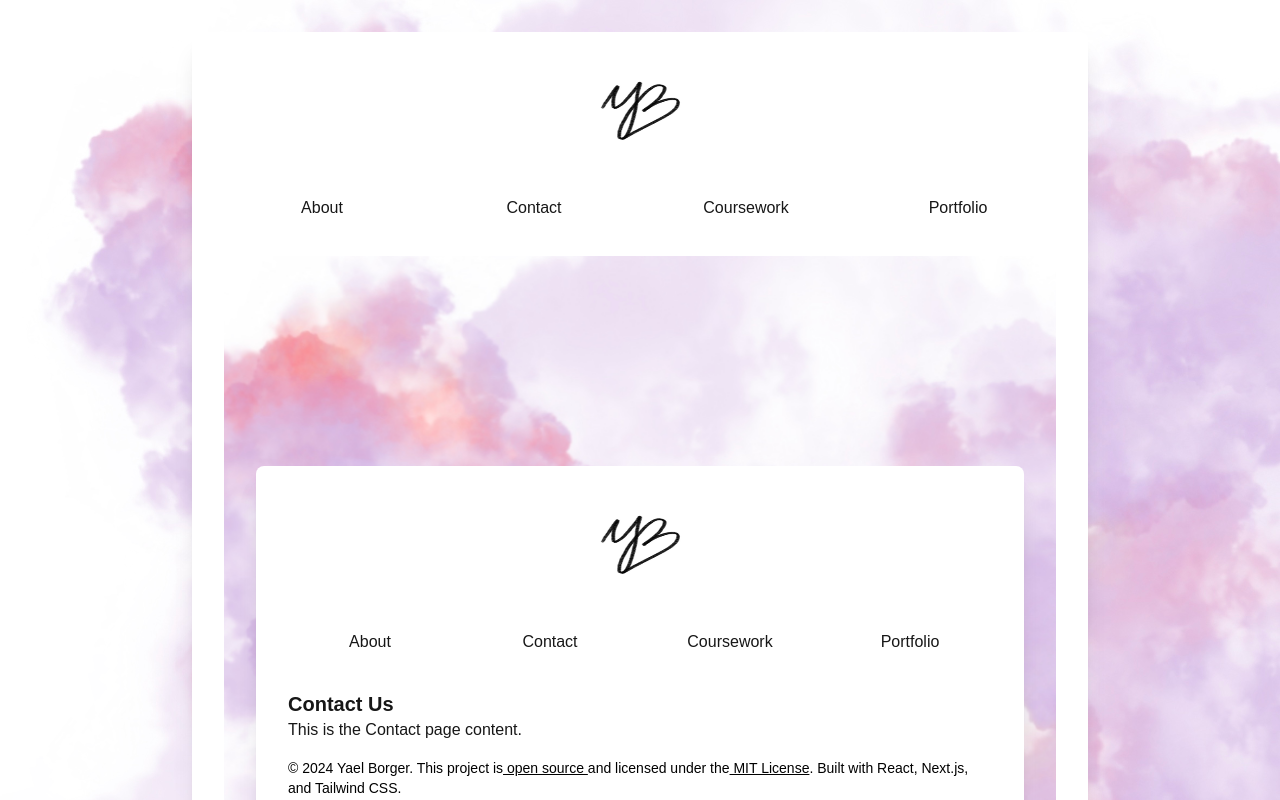
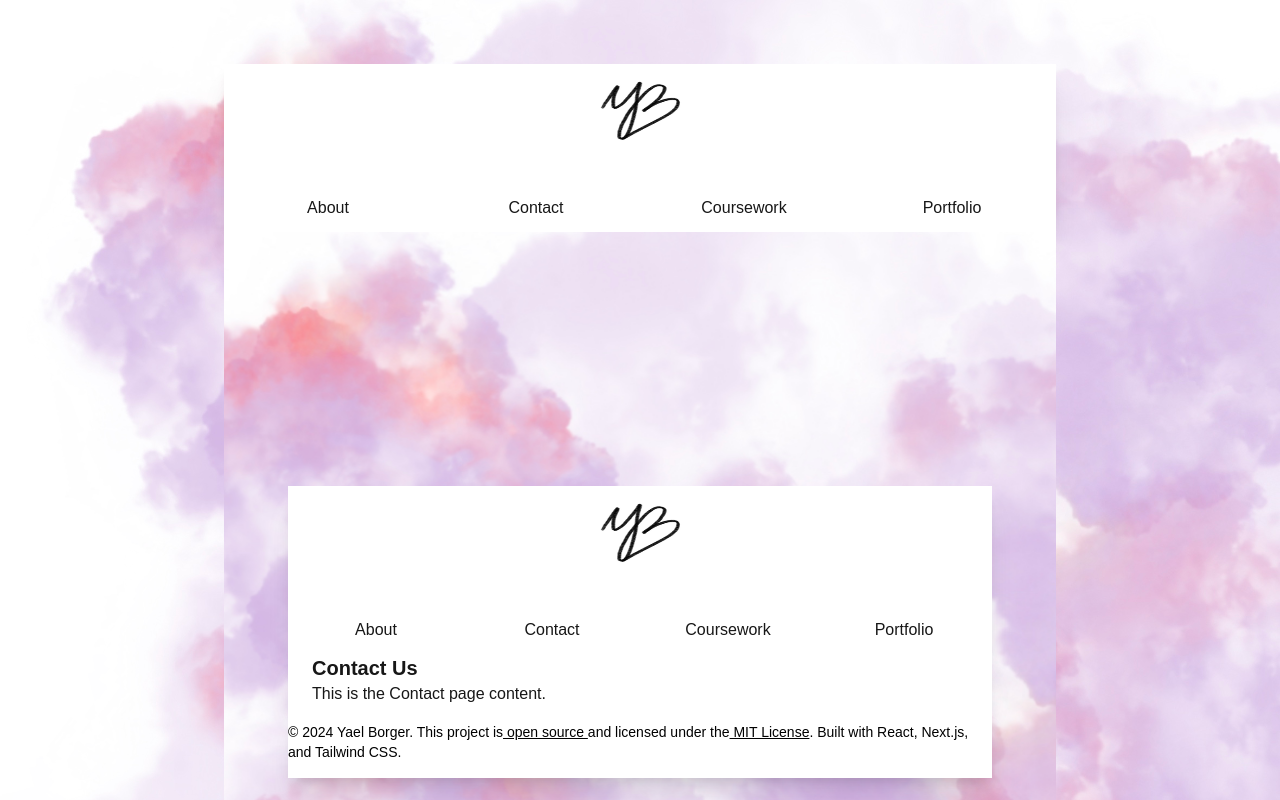
Before and after one commit to yborger/Personal-Website, a Next.js app: page /contact in a window 1280 px wide. Shown: the top 800 px of the page. Built offline with nearby package versions, Linux system fonts and the light colour scheme.

Commit message:
Adjusted spacing

```diff
--- a/app/about/page.tsx
+++ b/app/about/page.tsx
@@ -4,10 +4,12 @@ import Layout from '../layout';
 const About: React.FC = () => {
   return (
     <Layout>
-      <h2 className="text-xl font-bold">About Us</h2>
+      <section className="bg-white shadow-xl ">
+      <div className="ml-6 mr-6">
+      <h2 className="text-xl font-bold ">About Us</h2>
       <p>This is the About page content.</p>
     {/* Add more content as needed */}
-
+    </div></section>
     </Layout>
   );
 };
--- a/app/contact/page.tsx
+++ b/app/contact/page.tsx
@@ -4,8 +4,12 @@ import Layout from '../layout';
 const Contact: React.FC = () => {
   return (
     <Layout>
-      <h2 className="text-xl font-bold">Contact Us</h2>
+    <section className="bg-white shadow-xl ">
+    <div className="ml-6 mr-6">
+    <h2 className="text-xl font-bold">Contact Us</h2>
       <p>This is the Contact page content.</p>
+    </div>
+    </section>
     </Layout>
   );
 };
--- a/app/coursework/page.tsx
+++ b/app/coursework/page.tsx
@@ -4,10 +4,12 @@ import Layout from '../layout';
 const Coursework: React.FC = () => {
   return (
     <Layout>
-      <h2 className="text-xl font-bold">Coursework</h2>
+      <section className="bg-white shadow-xl ">
+      <div className="ml-6 mr-6">
+      <h2 className="text-xl font-bold text-center">Coursework</h2>
 
       {/* images for courses */}
-      <div className="flex flex-wrap justify-center gap-4 mt-6">
+      <div className="flex flex-wrap justify-center gap-4 ">
 
         {/* each image has special content */}
         <div className="relative flex flex-col items-end shadow-md transition-transform duration-300 hover:scale-105">
@@ -113,6 +115,8 @@ const Coursework: React.FC = () => {
 
         </div>
       </div>
+      </div>
+      </section>
     </Layout>
   );
 };
--- a/app/layout.tsx
+++ b/app/layout.tsx
@@ -18,12 +18,13 @@ export default function RootLayout({
       <body>
         <div
           className="min-h-screen flex items-center justify-center bg-cover bg-center bg-fixed"
-          style={{ backgroundImage: 'url(clouds.jpg)' }}
-        >
+          style={{ backgroundImage: 'url(clouds.jpg)' }}>
+
           {/* Container of page content */}
-          <div className="bg-white rounded-lg shadow-xl p-8 m-8 w-full max-w-4xl">
+          <div className=" rounded-lg  p-8 m-8 w-full max-w-4xl">
             {/* Signature-ish Image at the Top */}
-            <Link href="/" className="flex justify-center mb-6">
+            <div className="bg-white shadow-xl">
+              <Link href="/" className=" flex justify-center mb-6">
                 <img
                   src="/art sign.png"
                   className="w-24 h-24 rounded-lg"
@@ -32,7 +33,7 @@ export default function RootLayout({
               </Link>
 
               {/* Clickable Pages */}
-            <div className="grid grid-cols-4 gap-4">
+              <div className="grid grid-cols-4 ">
                 <Link href="/about" className="flex items-center justify-center h-12 bg-white-200 hover:underline hover:bg-gray-200 transition-all duration-300">
                   About
                 </Link>
@@ -46,13 +47,14 @@ export default function RootLayout({
                   Portfolio
                 </Link>
               </div>
-
+            </div>
             {/* Render children content here */}
-            <div className="mt-6">
+            <div className="">
               {children}
             </div>
 
              {/* Footer */}
+            <div className="bg-white shadow-xl">
               <footer className="bg-white-800 text-black text-sm py-4">
               <p>
                 &copy; {currentYear} Yael Borger. This project is
@@ -64,6 +66,7 @@ export default function RootLayout({
               </footer>
             </div>
           </div>
+        </div>
       </body>
     </html>
   );
--- a/app/page.tsx
+++ b/app/page.tsx
@@ -5,12 +5,13 @@ const Page: React.FC = () => {
   return (
     <>
     {/* "Header" Section */}
-      <section className="text-center py-16">
+      <section className="text-center py-16 bg-white shadow-xl">
+        <div className="ml-6 mr-6">
          <h1 className="text-4xl font-bold">Hi, I'm Yael Borger</h1>
       <p className="text-lg mt-4">
         I'm a full-stack software developer with a focus on building scalable, efficient web applications.
         Proficient in a wide range of technologies, including JavaScript, Python, and C++, I deliver solutions across the entire stack.
-      </p>
+      </p></div>
       </section>
 
     </>
--- a/app/portfolio/page.tsx
+++ b/app/portfolio/page.tsx
@@ -4,8 +4,12 @@ import Layout from '../layout';
 const Portfolio: React.FC = () => {
   return (
     <Layout>
-      <h2 className="text-xl font-bold">no Us</h2>
+    <section className="bg-white shadow-xl ">
+    <div className="ml-6 mr-6">
+    <h2 className="text-xl font-bold">no Us</h2>
       <p>This is the Portfolio page content.</p>
+    </div>
+    </section>
     </Layout>
   );
 };
```
Lines whose indentation alone changed are shown as unchanged.
